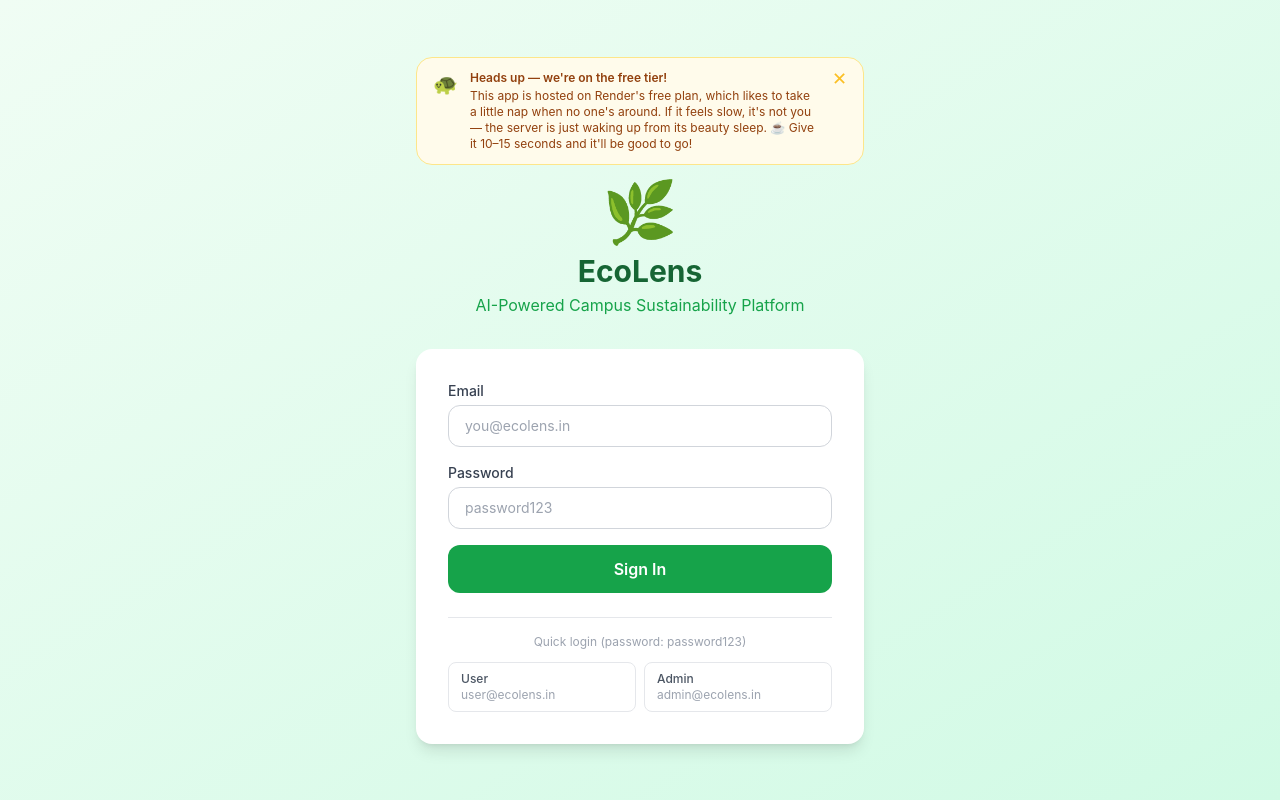
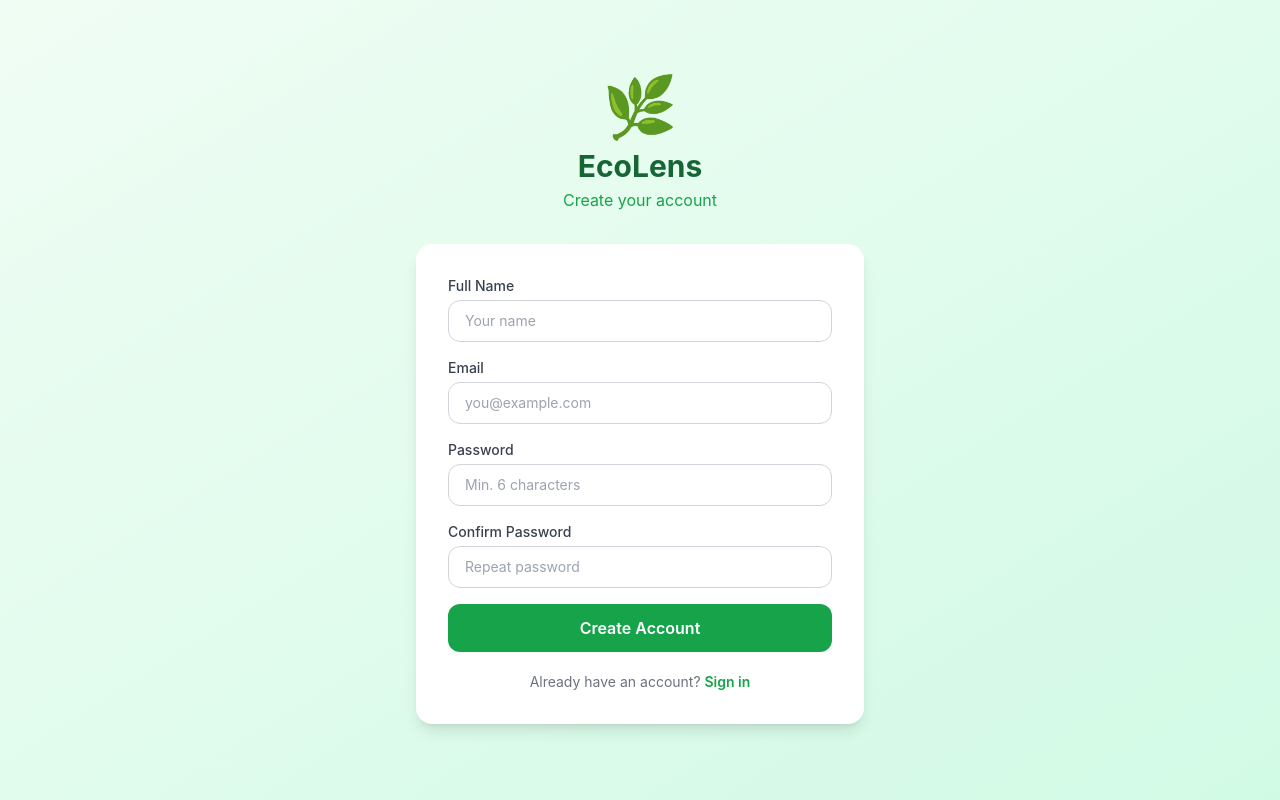
Before and after one commit to Rizzzzz-bit/EcoLens, a React (Vite) app in the folder frontend/: page /signup in a window 1280 px wide. Before the commit this address led to /login. Built offline with nearby package versions, Linux system fonts and the light colour scheme; no server answers.

Commit message:
feat: add real user signup with name/email/password + login link

```diff
--- a/frontend/src/App.tsx
+++ b/frontend/src/App.tsx
@@ -2,6 +2,7 @@ import { BrowserRouter, Routes, Route, Navigate } from 'react-router-dom'
 import { AuthProvider } from './contexts/AuthContext'
 import PrivateRoute from './components/PrivateRoute'
 import LoginPage from './pages/LoginPage'
+import SignupPage from './pages/SignupPage'
 import StudentDashboard from './pages/StudentDashboard'
 import ReportPage from './pages/ReportPage'
 import MyTickets from './pages/MyTickets'
@@ -16,6 +17,7 @@ export default function App() {
       <BrowserRouter>
         <Routes>
           <Route path="/login" element={<LoginPage />} />
+          <Route path="/signup" element={<SignupPage />} />
           <Route path="/" element={<Navigate to="/login" replace />} />
 
           {/* User (Student) */}
--- a/frontend/src/api/index.ts
+++ b/frontend/src/api/index.ts
@@ -7,6 +7,9 @@ import type {
 
 export const login = (email: string, password: string) =>
   client.post<{ access_token: string }>('/auth/login', { email, password })
+
+export const signup = (name: string, email: string, password: string) =>
+  client.post<{ access_token: string }>('/auth/signup', { name, email, password })
 
 export const getMe = () => client.get('/auth/me')
 
--- a/frontend/src/pages/LoginPage.tsx
+++ b/frontend/src/pages/LoginPage.tsx
@@ -1,5 +1,5 @@
 import { useState } from 'react'
-import { useNavigate } from 'react-router-dom'
+import { Link, useNavigate } from 'react-router-dom'
 import { useAuth } from '../contexts/AuthContext'
 
 const ROLE_HOME: Record<string, string> = {
@@ -89,8 +89,15 @@ export default function LoginPage() {
               </button>
             </form>
 
+            <div className="mt-5 text-center text-sm text-gray-500">
+              New here?{' '}
+              <Link to="/signup" className="text-green-600 font-semibold hover:underline">
+                Create an account
+              </Link>
+            </div>
+
             {/* Quick demo logins */}
-            <div className="mt-6 border-t pt-4">
+            <div className="mt-4 border-t pt-4">
               <p className="text-xs text-gray-400 mb-3 text-center">Quick login (password: password123)</p>
               <div className="grid grid-cols-2 gap-2">
                 {demoLogins.map(d => (
--- /dev/null
+++ b/frontend/src/pages/SignupPage.tsx
@@ -0,0 +1,98 @@
+import { useState } from 'react'
+import { Link, useNavigate } from 'react-router-dom'
+import { useAuth } from '../contexts/AuthContext'
+import * as api from '../api'
+
+export default function SignupPage() {
+  const { login } = useAuth()
+  const navigate = useNavigate()
+  const [name, setName] = useState('')
+  const [email, setEmail] = useState('')
+  const [password, setPassword] = useState('')
+  const [confirm, setConfirm] = useState('')
+  const [error, setError] = useState('')
+  const [loading, setLoading] = useState(false)
+
+  const handleSubmit = async (e: React.FormEvent) => {
+    e.preventDefault()
+    if (password !== confirm) { setError('Passwords do not match'); return }
+    if (password.length < 6) { setError('Password must be at least 6 characters'); return }
+    setLoading(true); setError('')
+    try {
+      // Signup → then login to set AuthContext state
+      await api.signup(name, email, password)
+      await login(email, password)
+      navigate('/dashboard')
+    } catch (err: any) {
+      const detail = err?.response?.data?.detail
+      setError(detail === 'Email already registered'
+        ? 'This email is already registered. Try logging in.'
+        : 'Signup failed. Please try again.')
+    } finally {
+      setLoading(false)
+    }
+  }
+
+  return (
+    <div className="min-h-screen bg-gradient-to-br from-green-50 to-emerald-100 flex items-center justify-center p-4">
+      <div className="w-full max-w-md">
+        <div className="text-center mb-8">
+          <div className="text-6xl mb-3">🌿</div>
+          <h1 className="text-3xl font-bold text-green-800">EcoLens</h1>
+          <p className="text-green-600 mt-1">Create your account</p>
+        </div>
+
+        <div className="bg-white rounded-2xl shadow-lg p-8">
+          <form onSubmit={handleSubmit} className="space-y-4">
+            <div>
+              <label className="block text-sm font-medium text-gray-700 mb-1">Full Name</label>
+              <input
+                type="text" value={name} onChange={e => setName(e.target.value)} required
+                className="w-full border border-gray-300 rounded-xl px-4 py-2.5 text-sm focus:outline-none focus:ring-2 focus:ring-green-400"
+                placeholder="Your name"
+              />
+            </div>
+            <div>
+              <label className="block text-sm font-medium text-gray-700 mb-1">Email</label>
+              <input
+                type="email" value={email} onChange={e => setEmail(e.target.value)} required
+                className="w-full border border-gray-300 rounded-xl px-4 py-2.5 text-sm focus:outline-none focus:ring-2 focus:ring-green-400"
+                placeholder="you@example.com"
+              />
+            </div>
+            <div>
+              <label className="block text-sm font-medium text-gray-700 mb-1">Password</label>
+              <input
+                type="password" value={password} onChange={e => setPassword(e.target.value)} required
+                className="w-full border border-gray-300 rounded-xl px-4 py-2.5 text-sm focus:outline-none focus:ring-2 focus:ring-green-400"
+                placeholder="Min. 6 characters"
+              />
+            </div>
+            <div>
+              <label className="block text-sm font-medium text-gray-700 mb-1">Confirm Password</label>
+              <input
+                type="password" value={confirm} onChange={e => setConfirm(e.target.value)} required
+                className="w-full border border-gray-300 rounded-xl px-4 py-2.5 text-sm focus:outline-none focus:ring-2 focus:ring-green-400"
+                placeholder="Repeat password"
+              />
+            </div>
+
+            {error && <p className="text-sm text-red-500">{error}</p>}
+
+            <button type="submit" disabled={loading}
+              className="w-full bg-green-600 hover:bg-green-700 disabled:opacity-60 text-white font-semibold py-3 rounded-xl transition-colors">
+              {loading ? 'Creating account…' : 'Create Account'}
+            </button>
+          </form>
+
+          <div className="mt-5 text-center text-sm text-gray-500">
+            Already have an account?{' '}
+            <Link to="/login" className="text-green-600 font-semibold hover:underline">
+              Sign in
+            </Link>
+          </div>
+        </div>
+      </div>
+    </div>
+  )
+}
```
Also changed, not shown: 2 other files (tests, documents, lock files or other folders).
